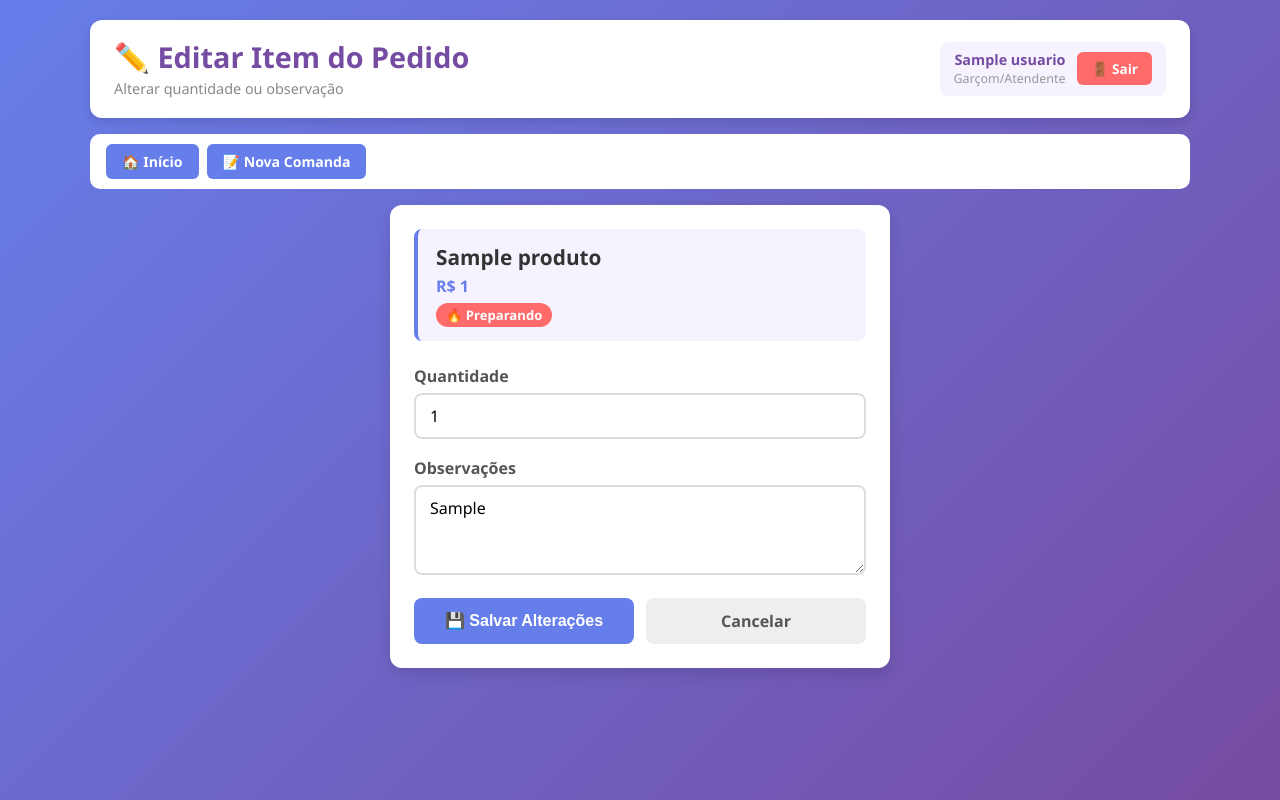
After one commit to JeanTowers/Projeto-Cafe, a Django app: page /pedidos/editar-item/1/ in a window 1280 px wide. The commit adds this page. Run offline with Django 5.2, Linux system fonts and the light colour scheme; a user stored in the database is signed in; tables that the repository leaves empty hold one stand-in row (values such as "Sample post"); parts of the project's set-up code (start-up, migrations or seed data) failed here and were passed over.

Commit message:
feat: editar e remover itens da comanda
Garcom pode editar ou remover itens com status Aberto.
Admin pode editar ou remover itens em qualquer status.
Tela da mesa exibe linhas individuais por lote com botoes
de edicao e remocao, e resumo agrupado por produto quando
ha mais de um produto diferente na comanda.

```diff
--- a/comanda_vovo_rosa/pedidos/db.py
+++ b/comanda_vovo_rosa/pedidos/db.py
@@ -406,6 +406,20 @@ class Database:
             return cursor.fetchone()[0]
 
     @staticmethod
+    def deletar_item_pedido(item_id):
+        with connection.cursor() as cursor:
+            cursor.execute('DELETE FROM "Pedido_Produto" WHERE id = %s', [item_id])
+
+    @staticmethod
+    def atualizar_item_pedido(item_id, quantidade, observacao, preco_produto):
+        vlr_total = Decimal(str(preco_produto)) * quantidade
+        with connection.cursor() as cursor:
+            cursor.execute(
+                'UPDATE "Pedido_Produto" SET "Qtde_Pedido" = %s, "Observacao" = %s, "Vlr_Total_Pedido_Produto" = %s WHERE id = %s',
+                [quantidade, observacao, vlr_total, item_id],
+            )
+
+    @staticmethod
     def marcar_item_pronto(item_id):
         # Atualiza o status do item para pronto.
         with connection.cursor() as cursor:
--- /dev/null
+++ b/comanda_vovo_rosa/pedidos/templates/pedidos/editar_item_pedido.html
@@ -0,0 +1,108 @@
+{% extends 'pedidos/base.html' %}
+
+{% block title %}Editar Item - Café da Vovó Rosa{% endblock %}
+{% block page_title %}✏️ Editar Item do Pedido{% endblock %}
+{% block page_subtitle %}Alterar quantidade ou observação{% endblock %}
+
+{% block extra_css %}
+<style>
+    .form-card {
+        max-width: 500px;
+        margin: 0 auto;
+    }
+    .produto-info {
+        background: #f6f3ff;
+        border-left: 4px solid #667eea;
+        padding: 14px 18px;
+        border-radius: 8px;
+        margin-bottom: 24px;
+    }
+    .produto-nome { font-size: 1.3em; font-weight: 700; color: #333; }
+    .produto-preco { color: #667eea; font-weight: 600; margin-top: 4px; }
+
+    .status-badge {
+        display: inline-block;
+        padding: 3px 10px;
+        border-radius: 12px;
+        font-size: .82em;
+        font-weight: 700;
+        margin-top: 6px;
+    }
+    .status-a { background: #ff6b6b; color: white; }
+    .status-p { background: #51cf66; color: white; }
+    .status-e { background: #4dabf7; color: white; }
+
+    .form-group { margin-bottom: 18px; }
+    label { display: block; font-weight: 600; color: #555; margin-bottom: 6px; }
+    input[type="number"], textarea {
+        width: 100%; padding: 10px 14px;
+        border: 2px solid #ddd; border-radius: 8px;
+        font-size: 1em; font-family: inherit;
+        transition: border-color .2s;
+    }
+    input[type="number"]:focus, textarea:focus {
+        outline: none; border-color: #667eea;
+    }
+    textarea { resize: vertical; }
+
+    .aviso-status {
+        background: #fff3cd; color: #856404;
+        border: 1px solid #ffeeba;
+        padding: 10px 14px; border-radius: 8px;
+        font-size: .9em; margin-bottom: 18px;
+    }
+
+    .btn-row { display: flex; gap: 12px; margin-top: 8px; }
+    .btn-salvar {
+        flex: 1; padding: 12px; background: #667eea; color: white;
+        border: none; border-radius: 8px; font-size: 1em;
+        font-weight: 700; cursor: pointer; transition: background .2s;
+    }
+    .btn-salvar:hover { background: #764ba2; }
+    .btn-cancelar {
+        flex: 1; padding: 12px; background: #eee; color: #555;
+        border: none; border-radius: 8px; font-size: 1em;
+        font-weight: 700; cursor: pointer; text-decoration: none;
+        text-align: center; transition: background .2s;
+    }
+    .btn-cancelar:hover { background: #ddd; }
+</style>
+{% endblock %}
+
+{% block content %}
+<div class="form-card card">
+    <div class="produto-info">
+        <div class="produto-nome">{{ item.nome_produto }}</div>
+        <div class="produto-preco">R$ {{ item.preco_produto }}</div>
+        <span class="status-badge status-{{ item.status|lower }}">
+            {% if item.status == 'A' %}🔥 Preparando
+            {% elif item.status == 'P' %}✅ Pronto
+            {% elif item.status == 'E' %}🚀 Entregue{% endif %}
+        </span>
+    </div>
+
+    {% if item.status != 'A' %}
+    <div class="aviso-status">
+        ⚠️ Este item já está <strong>{{ item.get_status_display }}</strong>. Apenas administradores podem editá-lo.
+    </div>
+    {% endif %}
+
+    <form method="POST">
+        {% csrf_token %}
+        <div class="form-group">
+            <label for="quantidade">Quantidade</label>
+            <input type="number" id="quantidade" name="quantidade"
+                   value="{{ item.quantidade }}" min="1" required>
+        </div>
+        <div class="form-group">
+            <label for="observacao">Observações</label>
+            <textarea id="observacao" name="observacao" rows="3"
+                      placeholder="Ex: sem cebola, bem passado...">{{ item.observacao }}</textarea>
+        </div>
+        <div class="btn-row">
+            <button type="submit" class="btn-salvar">💾 Salvar Alterações</button>
+            <a href="javascript:history.back()" class="btn-cancelar">Cancelar</a>
+        </div>
+    </form>
+</div>
+{% endblock %}
--- a/comanda_vovo_rosa/pedidos/urls.py
+++ b/comanda_vovo_rosa/pedidos/urls.py
@@ -55,6 +55,8 @@ urlpatterns = [
     # Gerenciamento de Mesa e Comandas
     path('mesa/<int:mesa_numero>/', views.gerenciar_mesa, name='gerenciar_mesa'),
     path('fechar-comanda/<int:comanda_id>/', views.fechar_comanda, name='fechar_comanda'),
+    path('editar-item/<int:item_id>/', views.editar_item_pedido, name='editar_item_pedido'),
+    path('deletar-item/<int:item_id>/', views.deletar_item_pedido, name='deletar_item_pedido'),
 
     # Gerenciamento de Estoque
     path('gerenciar-estoque/', views.gerenciar_estoque, name='gerenciar_estoque'),
--- a/comanda_vovo_rosa/pedidos/views.py
+++ b/comanda_vovo_rosa/pedidos/views.py
@@ -323,34 +323,24 @@ def gerenciar_mesa(request, mesa_numero):
             }
             clientes_agrupados[nome_cliente_lower]['itens'].append(item)
 
-    # Prioridade de status: A (preparando) > P (pronto) > E (entregue)
-    _status_prioridade = {'A': 0, 'P': 1, 'E': 2}
-
     # Prepara dados finais com totais por cliente
     comandas_detalhadas = []
     for cliente_data in clientes_agrupados.values():
-        # Agrupa itens do mesmo produto somando quantidades
-        grupos = {}
+        # Linhas individuais para exibição (editar/excluir por linha)
+        itens_com_subtotal = []
         for item in cliente_data['itens']:
+            item['subtotal'] = item['preco_produto'] * item['quantidade']
+            itens_com_subtotal.append(item)
+
+        # Total agrupado por produto para o fechamento da conta
+        grupos_total = {}
+        for item in itens_com_subtotal:
             key = item['produto_id']
-            if key not in grupos:
-                grupos[key] = {
-                    'produto_id': item['produto_id'],
-                    'nome_produto': item['nome_produto'],
-                    'preco_produto': item['preco_produto'],
-                    'quantidade': 0,
-                    'subtotal': Decimal('0.00'),
-                    'status': item['status'],
-                    'observacao': item['observacao'],
-                    'item': item['item'],
-                }
-            grupos[key]['quantidade'] += item['quantidade']
-            grupos[key]['subtotal'] += item['preco_produto'] * item['quantidade']
-            # Mantém o status mais crítico (A > P > E)
-            if _status_prioridade[item['status']] < _status_prioridade[grupos[key]['status']]:
-                grupos[key]['status'] = item['status']
+            if key not in grupos_total:
+                grupos_total[key] = {'nome_produto': item['nome_produto'], 'quantidade': 0, 'subtotal': Decimal('0.00')}
+            grupos_total[key]['quantidade'] += item['quantidade']
+            grupos_total[key]['subtotal'] += item['subtotal']
 
-        itens_com_subtotal = list(grupos.values())
         total = sum(item['subtotal'] for item in itens_com_subtotal)
         comanda_base = cliente_data['primeira_comanda']
         comanda_obj = SimpleNamespace(
@@ -366,6 +356,7 @@ def gerenciar_mesa(request, mesa_numero):
             'comanda': comanda_obj,
             'comandas_ids': cliente_data['comandas_ids'],
             'itens': itens_com_subtotal,
+            'itens_resumo': list(grupos_total.values()),
             'total': total,
             'nome_cliente': cliente_data['nome_original']
         })
@@ -376,6 +367,67 @@ def gerenciar_mesa(request, mesa_numero):
         'usuario_tipo': request.user.profile.tipo
     }
     return render(request, 'pedidos/gerenciar_mesa.html', context)
+
+
+@login_required
+@tipo_usuario_required('GARCOM', 'ADMIN')
+def editar_item_pedido(request, item_id):
+    item = db.get_item_pedido(item_id)
+    if not item:
+        messages.error(request, 'Item não encontrado.')
+        return redirect('index')
+
+    tipo = request.user.profile.tipo
+    # Garçom só edita itens ainda em aberto
+    if tipo == 'GARCOM' and item['status'] != 'A':
+        messages.error(request, '⚠️ Você só pode editar itens que ainda estão em aberto (não iniciados pela cozinha).')
+        comanda = db.get_comanda_por_id(item['comanda_id'])
+        mesa = db.get_mesa_por_id(comanda['mesa_id'])
+        return redirect('gerenciar_mesa', mesa_numero=mesa['numero'])
+
+    if request.method == 'POST':
+        try:
+            quantidade = int(request.POST.get('quantidade', 1))
+            if quantidade < 1:
+                raise ValueError
+        except (ValueError, TypeError):
+            messages.error(request, 'Quantidade inválida.')
+            return render(request, 'pedidos/editar_item_pedido.html', {'item': item})
+
+        observacao = request.POST.get('observacao', '').strip()
+        db.atualizar_item_pedido(item_id, quantidade, observacao, item['preco_produto'])
+        messages.success(request, f'Item "{item["nome_produto"]}" atualizado com sucesso!')
+
+        comanda = db.get_comanda_por_id(item['comanda_id'])
+        mesa = db.get_mesa_por_id(comanda['mesa_id'])
+        return redirect('gerenciar_mesa', mesa_numero=mesa['numero'])
+
+    return render(request, 'pedidos/editar_item_pedido.html', {'item': item})
+
+
+@login_required
+@tipo_usuario_required('GARCOM', 'ADMIN')
+def deletar_item_pedido(request, item_id):
+    if request.method != 'POST':
+        return redirect('index')
+
+    item = db.get_item_pedido(item_id)
+    if not item:
+        messages.error(request, 'Item não encontrado.')
+        return redirect('index')
+
+    tipo = request.user.profile.tipo
+    if tipo == 'GARCOM' and item['status'] != 'A':
+        messages.error(request, '⚠️ Você só pode remover itens que ainda estão em aberto.')
+        comanda = db.get_comanda_por_id(item['comanda_id'])
+        mesa = db.get_mesa_por_id(comanda['mesa_id'])
+        return redirect('gerenciar_mesa', mesa_numero=mesa['numero'])
+
+    comanda = db.get_comanda_por_id(item['comanda_id'])
+    mesa = db.get_mesa_por_id(comanda['mesa_id'])
+    db.deletar_item_pedido(item_id)
+    messages.success(request, f'Item "{item["nome_produto"]}" removido da comanda.')
+    return redirect('gerenciar_mesa', mesa_numero=mesa['numero'])
 
 
 @tipo_usuario_required('ADMIN')
```
Also changed, not shown: comanda_vovo_rosa/pedidos/templates/pedidos/gerenciar_mesa.html (+37 -5 lines).
